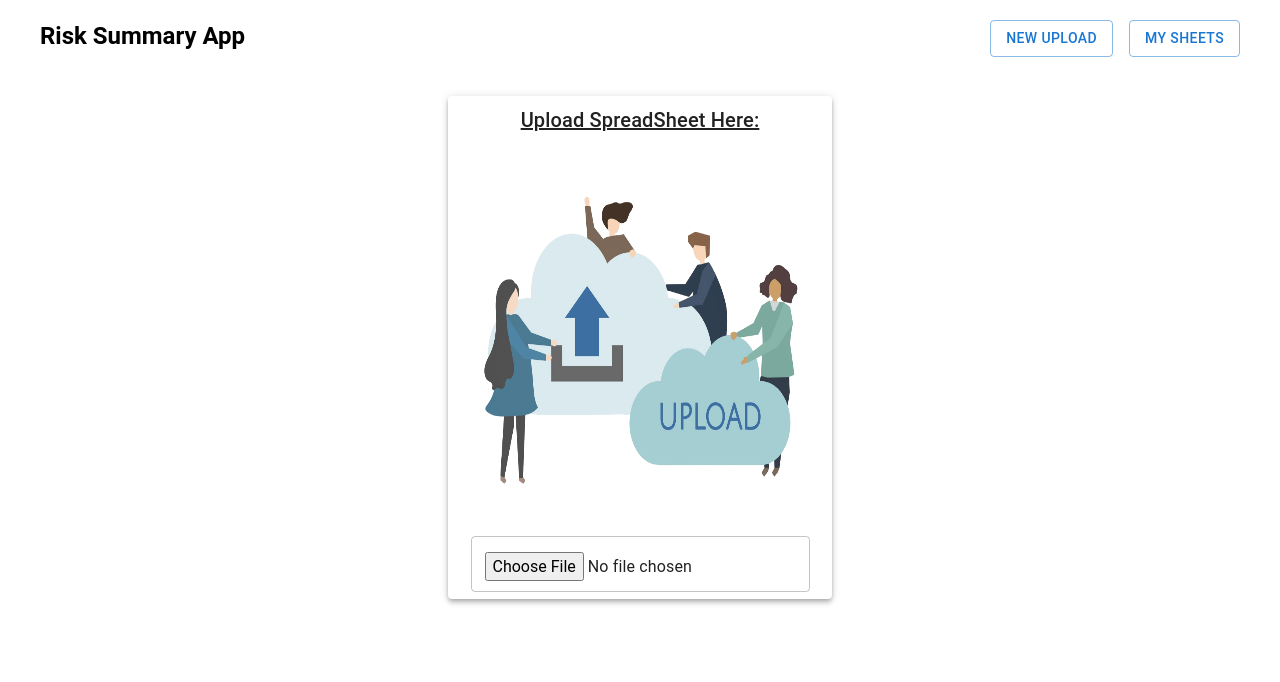
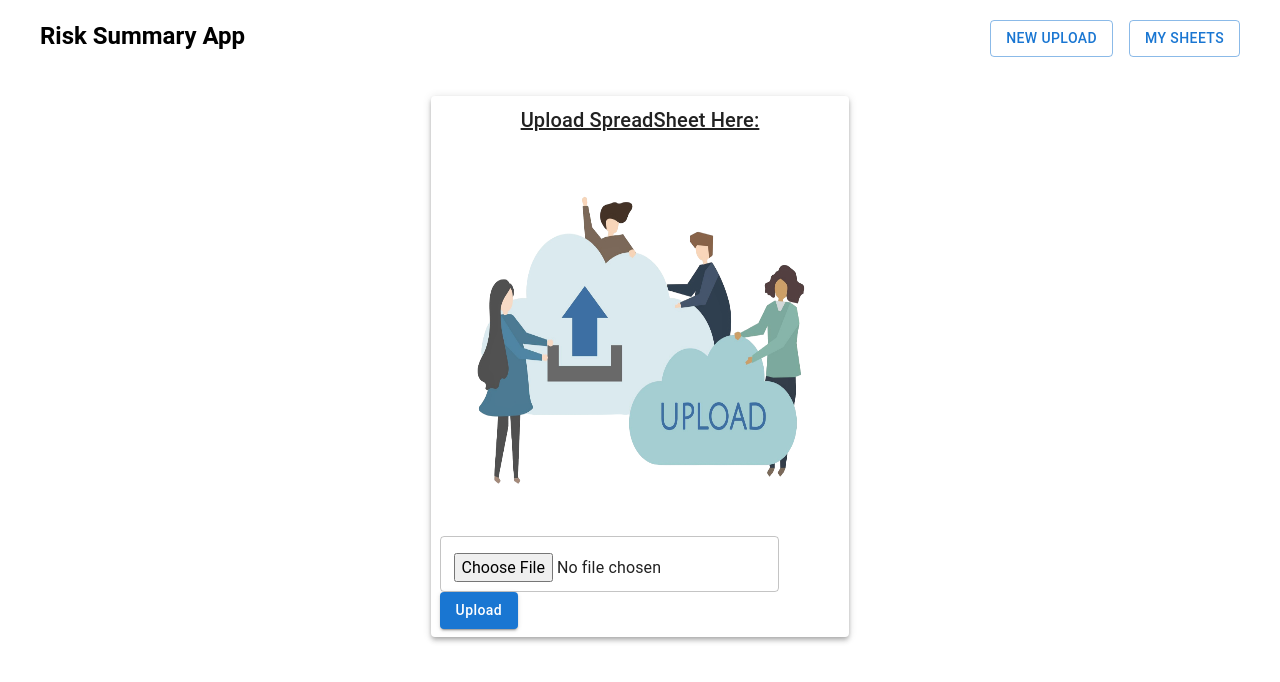
Before and after one commit to debagit10/risk-assessment-frontend, a React (Vite) app in the folder frontend/: page /upload in a window 1280 px wide. Shown: the top 682 px of the page. Built offline with nearby package versions, Linux system fonts and the light colour scheme.

Commit message:
feat/fix: api to add sheet implemented, set userID to cookies

```diff
--- a/frontend/package.json
+++ b/frontend/package.json
@@ -15,6 +15,7 @@
     "@mui/material": "^6.1.1",
     "axios": "^1.7.7",
     "react": "^18.3.1",
+    "react-cookie": "^7.2.0",
     "react-dom": "^18.3.1",
     "react-router-dom": "^6.26.2",
     "react-toastify": "^10.0.5",
--- a/frontend/src/components/UploadDoc.tsx
+++ b/frontend/src/components/UploadDoc.tsx
@@ -8,16 +8,25 @@ import {
   TableBody,
   TextField,
   Typography,
+  Button,
 } from "@mui/material";
+import axios from "axios";
 import React, { useState } from "react";
+import { ToastContainer, toast } from "react-toastify";
+import "react-toastify/dist/ReactToastify.css";
 import * as XLSX from "xlsx";
+import API_URL from "../Env";
+import { useNavigate } from "react-router-dom";
+import { useCookies } from "react-cookie";
 
 const UploadDoc = () => {
   const [jsonResult, setJsonResult] = useState([] || null);
   const [sheetName, setSheetName] = useState("");
   const [fileName, setFileName] = useState("");
+  const [loading, setLoading] = useState(false);
+  const [cookies, setCookie, removeCookie] = useCookies();
+  const navigate = useNavigate();
 
-  // Function to handle file upload
   const handleFileUpload = (event) => {
     const file = event.target.files[0];
     const reader = new FileReader();
@@ -29,22 +38,18 @@ const UploadDoc = () => {
         const data = new Uint8Array(result);
         const workbook = XLSX.read(data, { type: "array" });
 
-        // Assuming we're only interested in the first sheet
         const sheetName = "Surface Engineering";
 
         if (workbook.SheetNames.includes(sheetName)) {
           const worksheet = workbook.Sheets[sheetName];
           setSheetName(sheetName);
 
-          // Convert the worksheet to JSON
           const json = XLSX.utils.sheet_to_json(worksheet);
 
           const startIndex = json.findIndex(
             (row: any) => row.__EMPTY === "Access Control"
           );
 
-          // Log the JSON and update the state
-          //console.log(fileName);
           setJsonResult(json.slice(startIndex));
         } else {
           console.error(
@@ -58,13 +63,59 @@ const UploadDoc = () => {
     reader.readAsArrayBuffer(file);
   };
 
+  const submit = async () => {
+    setLoading(true);
+    if (!sheetName) {
+      setLoading(false);
+      toast.warning("Please select a file", {
+        position: "top-center",
+        autoClose: 1500,
+      });
+      return;
+    }
+
+    const sheetData = { userID: cookies.userID, sheet_name: sheetName };
+
+    const config = { headers: { Content_type: "application/json" } };
+    try {
+      const response = await axios.post(
+        `${API_URL.API_URL}/api/sheet/add`,
+        sheetData,
+        config
+      );
+
+      if (response.data.success) {
+        toast.success(response.data.success, {
+          position: "top-center",
+          autoClose: 1500,
+        });
+      }
+    } catch (error) {
+      setLoading(false);
+      toast.error(error.response.data.error, {
+        position: "top-center",
+        autoClose: 1500,
+      });
+    }
+  };
+
   return (
     <div>
+      <ToastContainer />
       <TextField
         type="file"
         onChange={handleFileUpload}
         placeholder="Upload Document Here"
       />
+
+      <Button
+        variant="contained"
+        onClick={submit}
+        disabled={loading}
+        sx={{ textTransform: "capitalize" }}
+      >
+        {loading ? "Uploading..." : "Upload"}
+      </Button>
       {jsonResult.length > 0 && (
         <>
           <Typography>{fileName}</Typography>
--- a/frontend/src/pages/auth/Login.tsx
+++ b/frontend/src/pages/auth/Login.tsx
@@ -6,6 +6,7 @@ import API_URL from "../../Env";
 import { ToastContainer, toast } from "react-toastify";
 import "react-toastify/dist/ReactToastify.css";
 import { useNavigate } from "react-router-dom";
+import { useCookies } from "react-cookie";
 
 interface UserData {
   email: string;
@@ -13,6 +14,7 @@ interface UserData {
 }
 
 const Login = () => {
+  const [cookies, setCookie, removeCookie] = useCookies();
   const navigate = useNavigate();
   const [loading, setLoading] = useState(false);
   const [userData, setUserData] = useState<UserData>({
@@ -47,11 +49,14 @@ const Login = () => {
 
       if (response.data.success) {
         setLoading(false);
+
         toast.success(response.data.success, {
           position: "top-center",
           autoClose: 1500,
           onClose: () => navigate("/upload"),
         });
+
+        setCookie("userID", response.data.user.id);
       } else {
         setLoading(false);
         toast.success(response.data.error, {
--- a/frontend/src/pages/auth/Signup.tsx
+++ b/frontend/src/pages/auth/Signup.tsx
@@ -5,6 +5,7 @@ import "react-toastify/dist/ReactToastify.css";
 import { useNavigate } from "react-router-dom";
 import axios from "axios";
 import API_URL from "../../Env";
+import { useCookies } from "react-cookie";
 
 interface UserData {
   email: string;
@@ -12,6 +13,7 @@ interface UserData {
 }
 
 const Signup = () => {
+  const [cookies, setCookie, removeCookie] = useCookies();
   const navigate = useNavigate();
   const [loading, setLoading] = useState(false);
   const [userData, setUserData] = useState<UserData>({
@@ -51,6 +53,7 @@ const Signup = () => {
           autoClose: 1500,
           onClose: () => navigate("/upload"),
         });
+        setCookie("userID", response.data.user.id);
       } else {
         setLoading(false);
         toast.success(response.data.error, {
```
Also changed, not shown: 1 other file (tests, documents, lock files or other folders).
